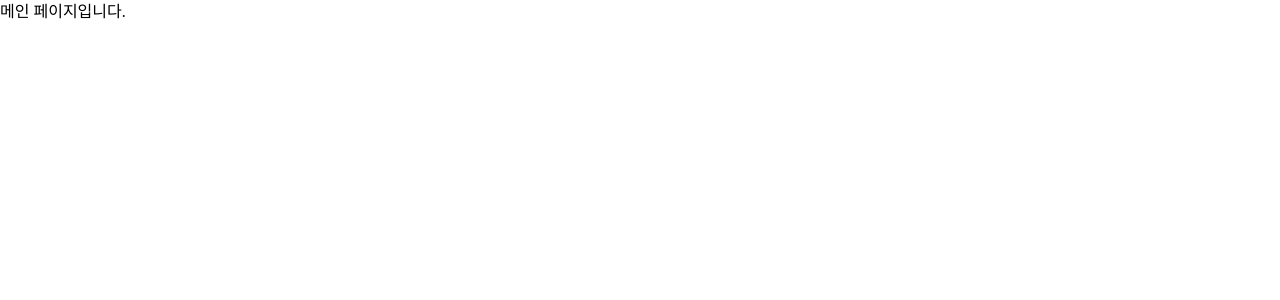
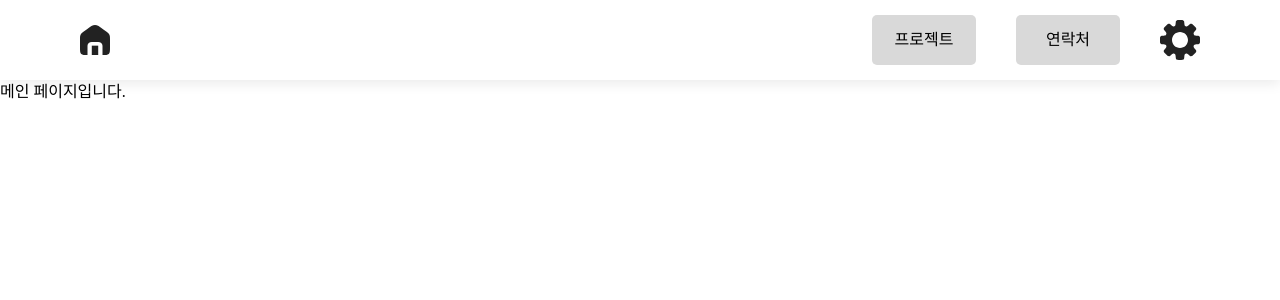
Before and after one commit to User850413/my-Page, a React (Vite) app: page / in a window 1280 px wide. Shown: the top 300 px of the page. Built offline with nearby package versions, Linux system fonts and the light colour scheme.

Commit message:
08/31 :sparkles: : 헤더 UI 구현

```diff
--- a/src/App.tsx
+++ b/src/App.tsx
@@ -1,17 +1,17 @@
-import { Route, Routes } from "react-router-dom";
-import Main from "./pages/main";
-import Projects from "./pages/projects";
-import Layout from "./layout/Layout";
-import Contact from "./pages/connections";
+import { Route, Routes } from 'react-router-dom';
+import Main from './pages/main';
+import Projects from './pages/projects';
+import Layout from './layout/Layout';
+import Contact from './pages/connections';
 
 function App() {
   return (
     <>
       <Routes>
-        <Route path="/" element={<Layout />}>
+        <Route path='/' element={<Layout />}>
           <Route index element={<Main />} />
-          <Route path="/projects" element={<Projects />} />
-          <Route path="/connections" element={<Contact />} />
+          <Route path='/projects' element={<Projects />} />
+          <Route path='/contact' element={<Contact />} />
         </Route>
       </Routes>
     </>
--- /dev/null
+++ b/src/components/Header.tsx
@@ -0,0 +1,46 @@
+import { useLocation, useNavigate } from 'react-router-dom';
+import ico_home from '../assets/icons/ico_home.svg';
+import ico_wheel from '../assets/icons/ico_wheel.svg';
+import ico_menu from '../assets/icons/ico_menu.svg';
+import Menu from './Menu';
+
+const MENUS: { label: string; url: string }[] = [
+  { label: '프로젝트', url: '/projects' },
+  { label: '연락처', url: '/contact' },
+];
+
+const MenuButton = ({ buttonText, isNow }: { buttonText: string; isNow: boolean }) => {
+  return (
+    <button disabled={isNow} className={`min-w-[104px] rounded-[5px] p-[13px_17px] text-[16px] ${isNow ? 'bg-darker text-bright' : 'hover:bg-middleDarker bg-middle'}`}>
+      {buttonText}
+    </button>
+  );
+};
+
+function Header() {
+  const navigate = useNavigate();
+  const { pathname } = useLocation();
+
+  return (
+    <div className='defaultShadow tablet:h-[80px] tablet:px-[80px] flex h-[60px] items-center justify-between bg-bright px-[40px]'>
+      <button onClick={() => navigate('/')}>
+        <img src={ico_home} alt='메인으로' />
+      </button>
+      <ul className='tablet:flex hidden items-center gap-[40px]'>
+        {MENUS.map((menu, index) => (
+          <li key={index} onClick={() => navigate(menu.url)}>
+            <MenuButton buttonText={menu.label} isNow={pathname === menu.url} />
+          </li>
+        ))}
+        <li className='h-fit w-fit'>
+          <Menu openMenu={<img src={ico_wheel} alt='메뉴' className='h-[40px] w-[40px]' />} menuItems={[]} />
+        </li>
+      </ul>
+      <button className='tablet:hidden'>
+        <img src={ico_menu} alt='더보기메뉴' />
+      </button>
+    </div>
+  );
+}
+
+export default Header;
--- a/src/layout/Layout.tsx
+++ b/src/layout/Layout.tsx
@@ -1,8 +1,10 @@
-import { Outlet } from "react-router-dom";
+import { Outlet } from 'react-router-dom';
+import Header from '../components/Header';
 
 function Layout() {
   return (
     <>
+      <Header />
       <Outlet />
     </>
   );
--- a/tailwind.config.js
+++ b/tailwind.config.js
@@ -1,17 +1,18 @@
 /** @type {import('tailwindcss').Config} */
 export default {
-  content: ["./index.html", "./src/**/*.{js,jsx,ts,tsx}"],
+  content: ['./index.html', './src/**/*.{js,jsx,ts,tsx}'],
   theme: {
-    screen: {
-      tablet: "768px",
-      desktop: "1280px",
+    screens: {
+      tablet: '768px',
+      desktop: '1280px',
     },
     extend: {
       colors: {
-        bright: "#FFFFFF",
-        darker: "#222222",
-        darkerText: "#222222",
-        middle: "#D9D9D9",
+        bright: '#FFFFFF',
+        darker: '#222222',
+        darkerText: '#222222',
+        middle: '#D9D9D9',
+        middleDarker: '#C2C2C2',
       },
     },
   },
```
